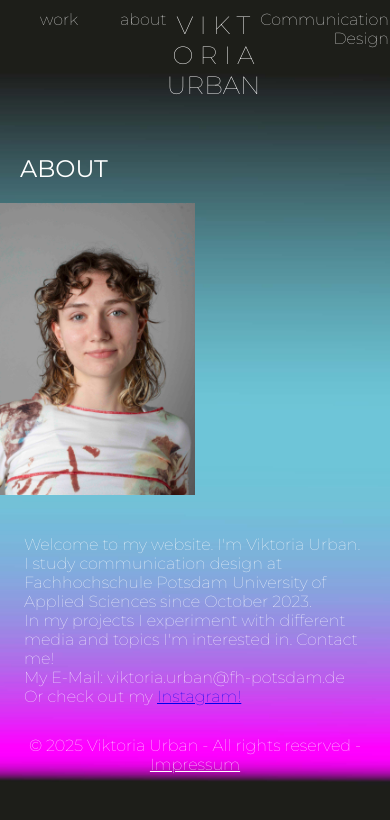
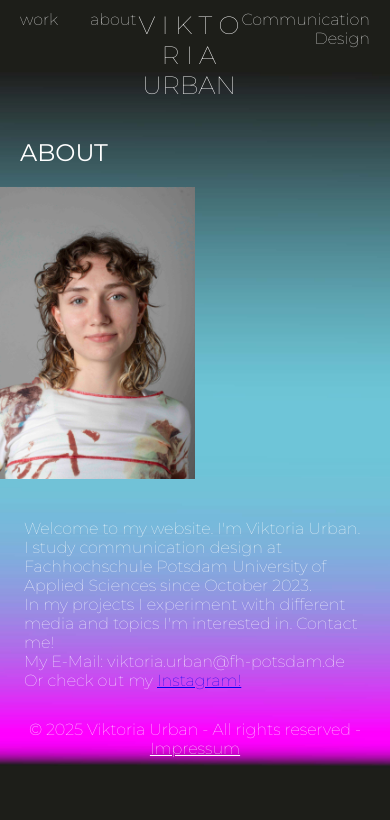
Before and after one commit to viki-tori-a/viki-tori-a.github.io, a plain HTML site: page about.html in a window 390 px wide. Drawn offline with Linux system fonts and the light colour scheme.

Commit message:
Update style.css

```diff
--- a/style.css
+++ b/style.css
@@ -335,6 +335,9 @@ button:hover {
 @media(max-width:1000px){
     .bodyindex{
         background-image: url(img/hintergrund-mobil-index.jpg);
+        -webkit-background-size: cover;
+        -moz-background-size: cover;
+        -o-background-size: cover;
         background-size: cover;
     }
     .bodyandere{
@@ -343,6 +346,15 @@ button:hover {
     }
 
     /*Navigation*/
+    .navigation{
+        margin:0%;
+        padding: 0%;
+        margin-left: 20px;
+        margin-top: 10px;
+    }
+    .navigation .second{
+        margin-left: 70px;
+    }
     .navigation .dropdown{
         position: absolute;
         margin-right: 50px;
@@ -350,6 +362,7 @@ button:hover {
     .navigation .dropdown .dropdown-content a{
         display: none;
         padding: 10px;
+        text-align: left;
     }
     .navigation .dropdown:hover .dropdown-content a{
         background-color: #6DC6D7;
```
